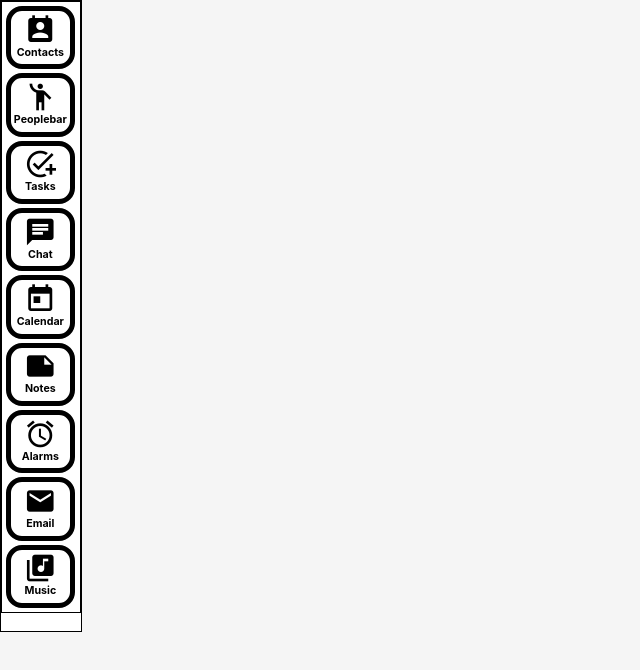
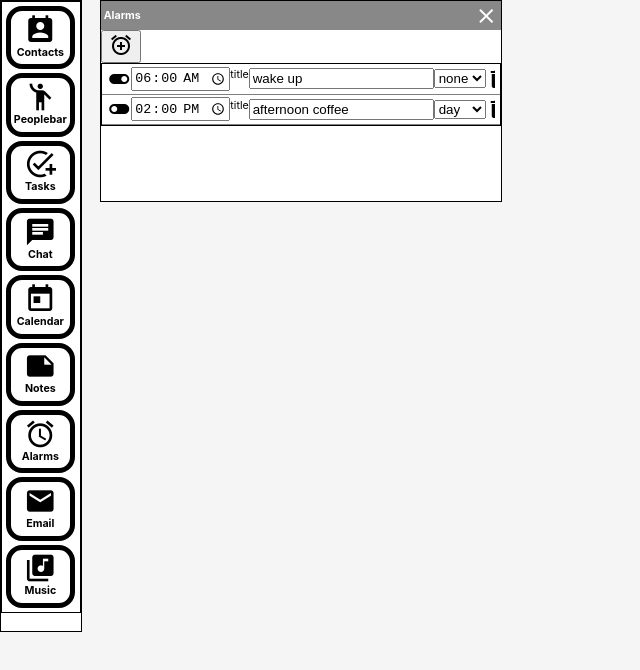
Before and after one commit to joshmarinacci/querylang, a React (Create React App) app: page / in a window 1280 px wide. Shown: the top 670 px of the page, without its empty margins (0-640 px from the left). Built offline with nearby package versions, Linux system fonts and the light colour scheme.

Commit message:
more work on alarms

```diff
--- a/src/App.js
+++ b/src/App.js
@@ -39,16 +39,16 @@ let service = new AppLauncherService()
 
 function App() {
   let [apps, setApps] = useState([
-    // {
-    //   id:27,
-    //   category: CATEGORIES.APP.ID,
-    //   type: CATEGORIES.APP.TYPES.APP,
-    //   props: {
-    //     title:'Music',
-    //     appid:'Music',
-    //     icon:'perm_contact_calendar'
-    //   }
-    // }
+    {
+      id:27,
+      category: CATEGORIES.APP.ID,
+      type: CATEGORIES.APP.TYPES.APP,
+      props: {
+        title:'Alarms',
+        appid:'Alarms',
+        icon:'perm_contact_calendar'
+      }
+    }
 
   ])
   useEffect(()=>{
--- a/src/alarms.js
+++ b/src/alarms.js
@@ -1,6 +1,6 @@
 import React from 'react'
-import {DataList, HBox, Window} from './ui.js'
-import {propAsString, useDBChanged} from './db.js'
+import {DataList, EnumPropEditor, HBox, Spacer, TextPropEditor, Toolbar, VBox, Window} from './ui.js'
+import {propAsBoolean, propAsString, useDBChanged} from './db.js'
 import {AND} from './query2.js'
 import {CATEGORIES} from './schema.js'
 import {Icon} from '@material-ui/core'
@@ -8,6 +8,23 @@ import {Icon} from '@material-ui/core'
 const isAlarm = () => ({ TYPE:CATEGORIES.ALARM.TYPES.ALARM })
 const isAlarmCategory = () => ({ CATEGORY:CATEGORIES.ALARM.ID })
 
+/*
+
+//show all alarms
+//add a new alarm
+//alarm needs a time
+//alarm needs description
+//enable and disable using checkbox or other icon
+//list of alarms
+//button to add alarm
+//button to delete alarm
+//edit title of alarm
+//disable or enable alarms
+
+have an alarm service that prints to the console when alarm happens
+update every second
+
+ */
 
 export function Alarms({db, app, appService}) {
     useDBChanged(db,CATEGORIES.ALARM.ID)
@@ -17,16 +34,31 @@ export function Alarms({db, app, appService}) {
         let task = db.make(CATEGORIES.ALARM.ID, CATEGORIES.ALARM.TYPES.ALARM)
         db.add(task)
     }
-    return <Window width={300} height={200} app={app} appService={appService} resize>
-        <HBox grow>
-            <button onClick={addAlarm}><Icon>alarm_add</Icon></button>
-            <DataList data={alarms} stringify={(o)=>{
-                return <HBox>
-                    <label>{propAsString(o,'time')}</label>
-                    <label>{propAsString(o,'repeat')}</label>
-                    <button><Icon>delete</Icon></button>
-                </HBox>
-            }}/>
-        </HBox>
+    return <Window width={400} height={200} app={app} appService={appService} resize>
+        <VBox grow>
+            <Toolbar>
+                <button onClick={addAlarm}><Icon>alarm_add</Icon></button>
+                <Spacer/>
+            </Toolbar>
+            <DataList data={alarms} stringify={(o)=> <AlarmItem key={o.id} alarm={o} db={db}/>}/>
+        </VBox>
     </Window>
 }
+
+
+function AlarmItem({alarm, db}) {
+    const toggleAlarm = () => {
+        db.setProp(alarm,"enabled",!propAsBoolean(alarm,'enabled'))
+    }
+    const deleteAlarm = () => {
+        console.log("deleting")
+    }
+    return <HBox grow center>
+        <Icon onClick={toggleAlarm}>{propAsBoolean(alarm,'enabled')?"toggle_on":"toggle_off"}</Icon>
+        <input type={"time"} value={propAsString(alarm,'time')}/>
+        <TextPropEditor buffer={alarm} prop={'title'} db={db}/>
+        <Spacer/>
+        <EnumPropEditor buffer={alarm} prop={"repeat"} db={db}/>
+        <Icon onClick={deleteAlarm}>delete</Icon>
+    </HBox>
+}
--- a/src/data.js
+++ b/src/data.js
@@ -586,9 +586,11 @@ export const DATA = [
         category: CATEGORIES.ALARM.ID,
         type:CATEGORIES.ALARM.TYPES.ALARM,
         props: {
-            time:'6am',
+            time:'06:00',
             timeonly:true,
             repeat:'none',
+            enabled:true,
+            title:"wake up"
         }
     },
 
@@ -597,9 +599,11 @@ export const DATA = [
         category: CATEGORIES.ALARM.ID,
         type:CATEGORIES.ALARM.TYPES.ALARM,
         props: {
-            time:'9am',
+            time:'14:00',
             timeonly:true,
             repeat:'day',
+            enabled:false,
+            title:"afternoon coffee"
         }
     },
 
--- a/src/schema.js
+++ b/src/schema.js
@@ -309,8 +309,19 @@ export const CATEGORIES = {
                     time:{
                         key:'time',
                         type:STRING,
-                        default:'8am'
-                    }
+                        default:'08:00'
+                    },
+                    title: {
+                        key:'title',
+                        type:STRING,
+                        default:"Alarm",
+                    },
+                    repeat: {
+                        key: 'type',
+                        type: 'ENUM',
+                        values: ['none', 'day'],
+                        default: 'none'
+                    },
                 }
             }
         }
@@ -399,6 +410,9 @@ export function getEnumPropValues(obj,prop) {
     if(obj.type === CATEGORIES.CONTACT.TYPES.MAILING_ADDRESS) {
         return CATEGORIES.CONTACT.SCHEMAS.MAILING_ADDRESS.props[prop].values
     }
+    if(obj.type === CATEGORIES.ALARM.TYPES.ALARM) {
+        return CATEGORIES.ALARM.SCHEMAS.ALARM.props[prop].values
+    }
     return ["A",'B']
 }
 
--- a/src/ui.js
+++ b/src/ui.js
@@ -95,7 +95,7 @@ export function TextareaPropEditor({buffer, prop, onChange, db}) {
 export function EnumPropEditor({buffer, prop, onChange, db}) {
     return <HBox>
             <select value={propAsString(buffer,prop)} onChange={(ev)=>{
-                db.setProp(buffer, 'type', ev.target.value)
+                db.setProp(buffer, prop, ev.target.value)
                 if(onChange) onChange(buffer,prop)
             }}>
                 {getEnumPropValues(buffer,prop).map(v=>{
```
